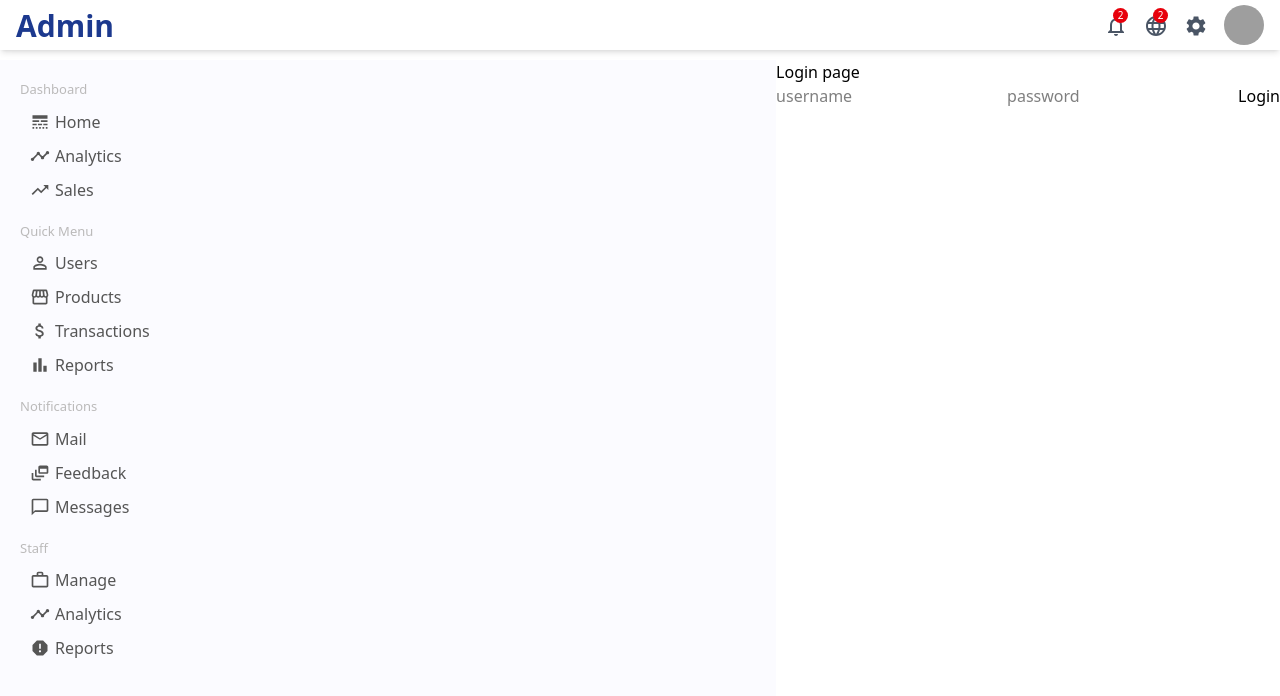
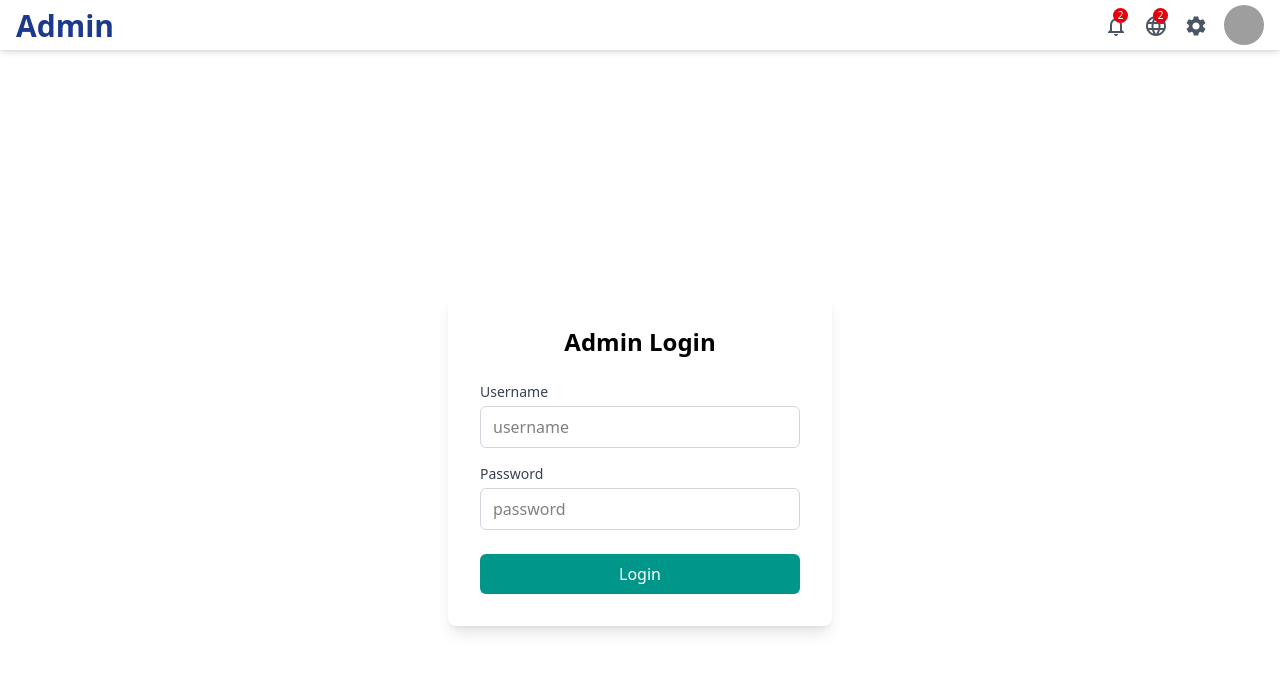
Before and after one commit to Nkugavarathan/fashion-ecommerce-mern, a React (Vite) app in the folder admin/: page /login in a window 1280 px wide. Shown: the top 696 px of the page. Built offline with nearby package versions, Linux system fonts and the light colour scheme; grey boxes are pictures that could not be loaded.

Commit message:
login styled

```diff
--- a/admin/src/App.jsx
+++ b/admin/src/App.jsx
@@ -1,5 +1,5 @@
 import React from "react"
-import { Routes, Route } from "react-router-dom"
+import { Routes, Route, useLocation } from "react-router-dom"
 import Topbar from "./components/topbar/Topbar"
 import Sidebar from "./components/sidebar/Sidebar"
 import "./App.css"
@@ -11,12 +11,16 @@
 import ProductList from "./pages/productlist/ProductList"
 import NewProduct from "./pages/newproduct/NewProduct"
 import Login from "./pages/Login"
+
 function App() {
+  const location = useLocation()
+  const isLoginPage = location.pathname === "/login"
+
   return (
     <>
       <Topbar />
       <div className="container">
-        <Sidebar />
+        {!isLoginPage && <Sidebar />}
 
         <Routes>
           <Route path="/" element={<Home />} />
--- a/admin/src/pages/Login.jsx
+++ b/admin/src/pages/Login.jsx
@@ -15,19 +15,39 @@
   }
 
   return (
-    <div>
-      <h3>Login page</h3>
+    <div className="h-screen w-screen flex items-center justify-center ">
+      <form
+        onSubmit={handleClick}
+        className="bg-gray p-8 rounded-lg shadow-lg w-full max-w-sm"
+      >
+        <h2 className="text-2xl font-semibold mb-6 text-center">Admin Login</h2>
+        <label className="block text-sm font-medium text-gray-700 mb-1">
+          Username
+        </label>
         <input
           type="text"
           placeholder="username"
+          value={username}
           onChange={(e) => setUsername(e.target.value)}
+          className="w-full mb-4 px-3 py-2 border border-gray-300 rounded-md focus:outline-none focus:ring-2 focus:ring-teal-300"
         />
+        <label className="block text-sm font-medium text-gray-700 mb-1">
+          Password
+        </label>
         <input
           type="password"
           placeholder="password"
+          value={password}
           onChange={(e) => setPassword(e.target.value)}
+          className="w-full mb-6 px-3 py-2 border border-gray-300 rounded-md focus:outline-none focus:ring-2 focus:ring-teal-300"
         />
-      <button onClick={handleClick}>Login</button>
+        <button
+          type="submit"
+          className="w-full bg-teal-600 text-white py-2 rounded-md font-medium hover:bg-teal-700 transition"
+        >
+          Login
+        </button>
+      </form>
     </div>
   )
 }
```
Lines whose indentation alone changed are shown as unchanged.
